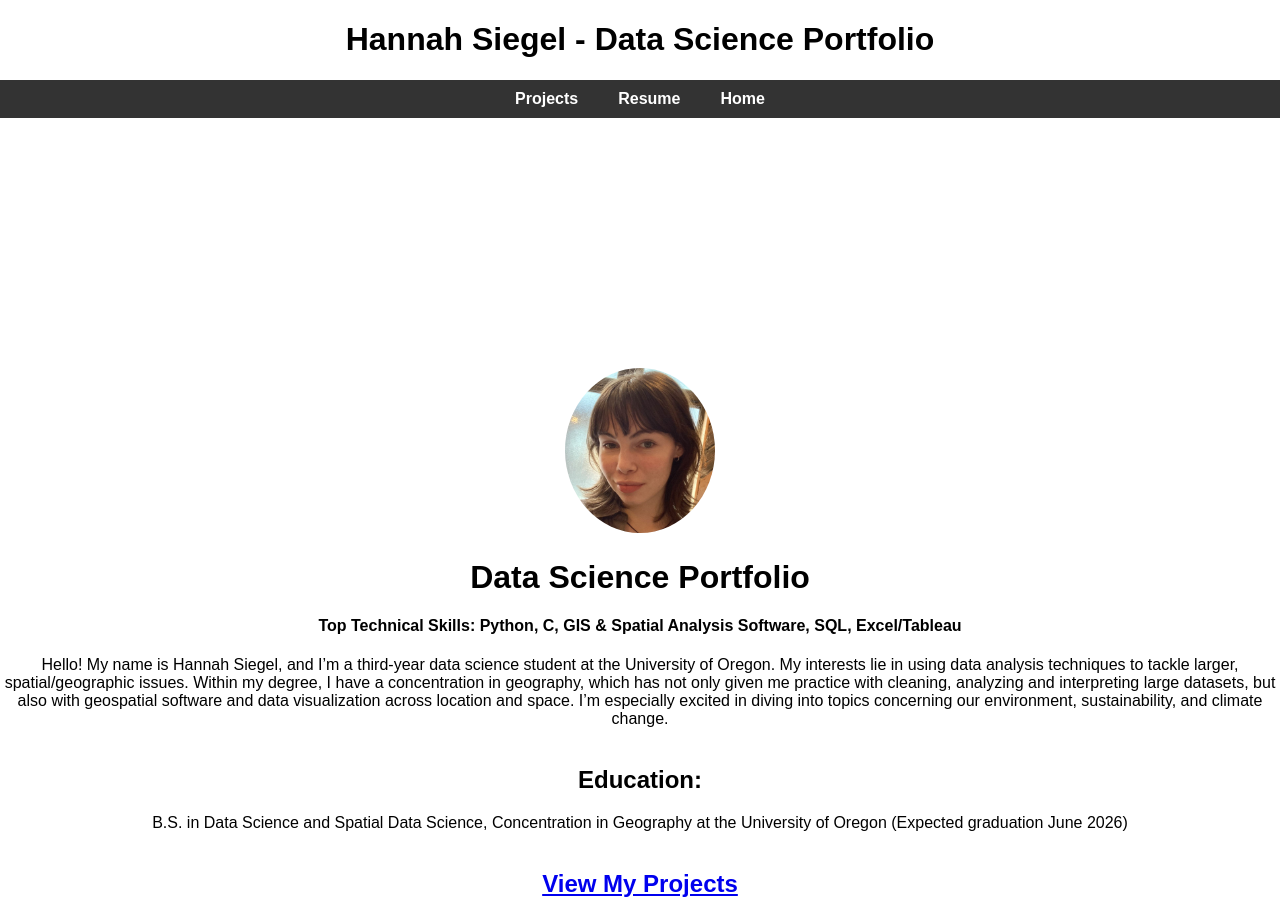
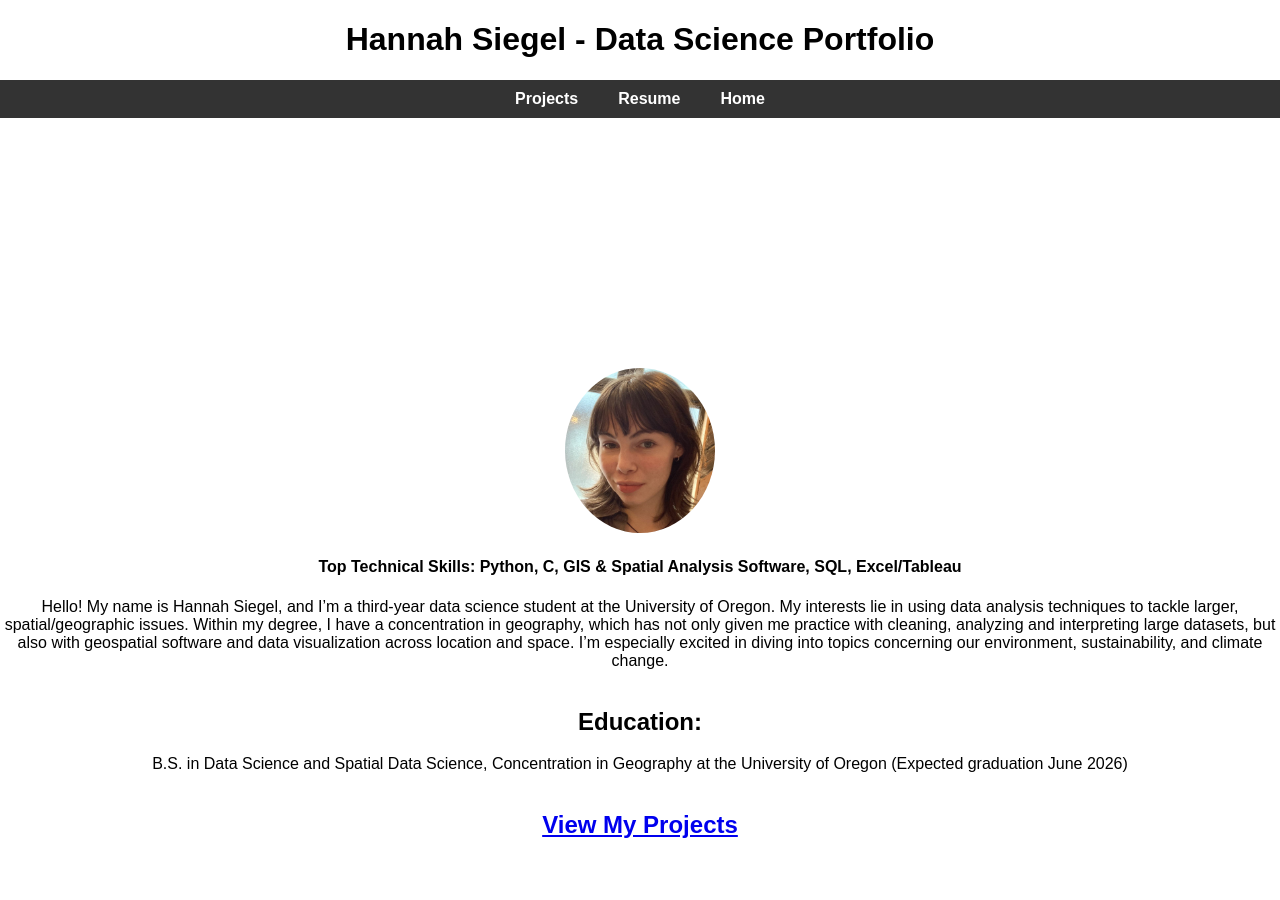
Before and after one commit to siegelhannah/portfolio, a Jekyll site: the page built from index.md, in a window 1280 px wide and 900 px high. Built offline with Jekyll 4.4.1, drawn with Linux system fonts in a browser that asks for light colours.

Commit message:
Update index.md

```diff
--- a/index.md
+++ b/index.md
@@ -3,7 +3,6 @@ layout: default
 title: Home
 ---
 
-# Data Science Portfolio
 #### Top Technical Skills: Python, C, GIS & Spatial Analysis Software, SQL, Excel/Tableau
 
 Hello! My name is Hannah Siegel, and I'm a third-year data science student at the University of Oregon. My interests lie in using data analysis techniques to tackle larger, spatial/geographic issues. Within my degree, I have a concentration in geography, which has not only given me practice with cleaning, analyzing and interpreting large datasets, but also with geospatial software and data visualization across location and space.  I'm especially excited in diving into topics concerning our environment, sustainability, and climate change.<br><br>
```
